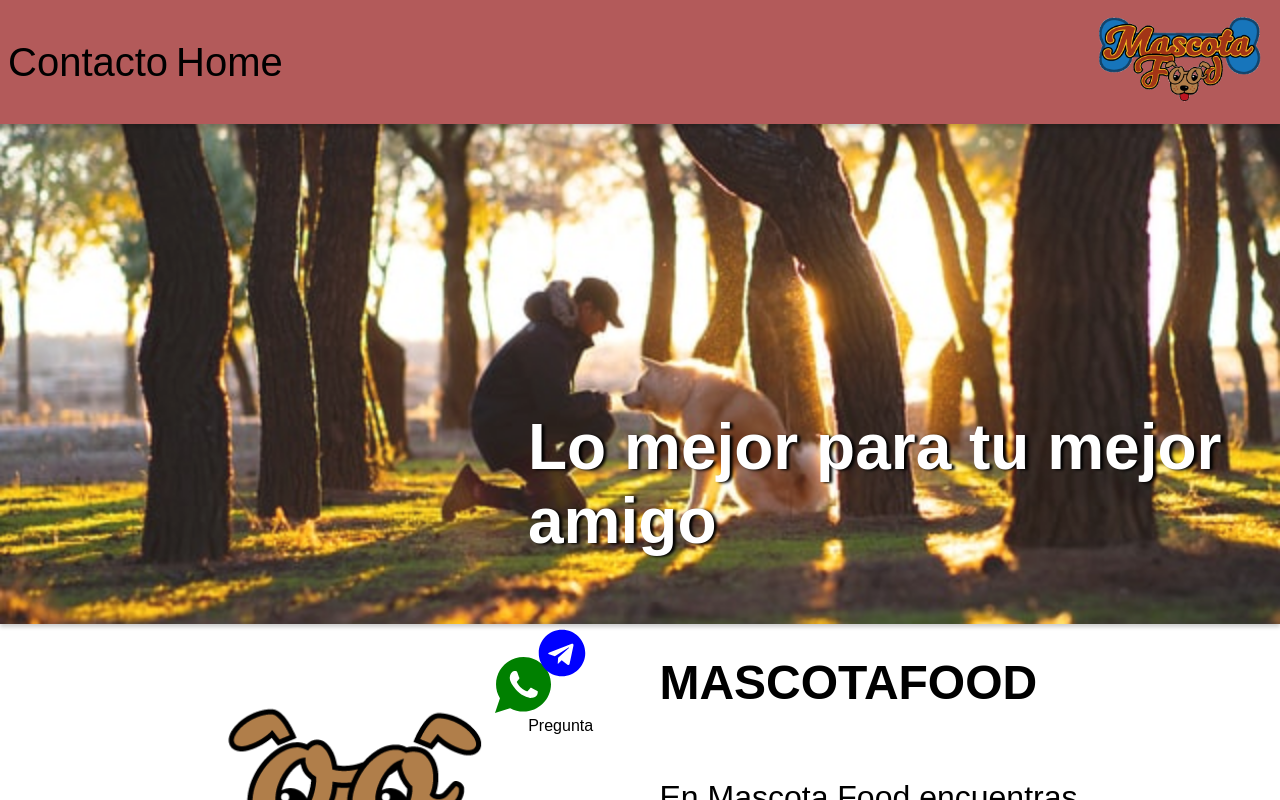
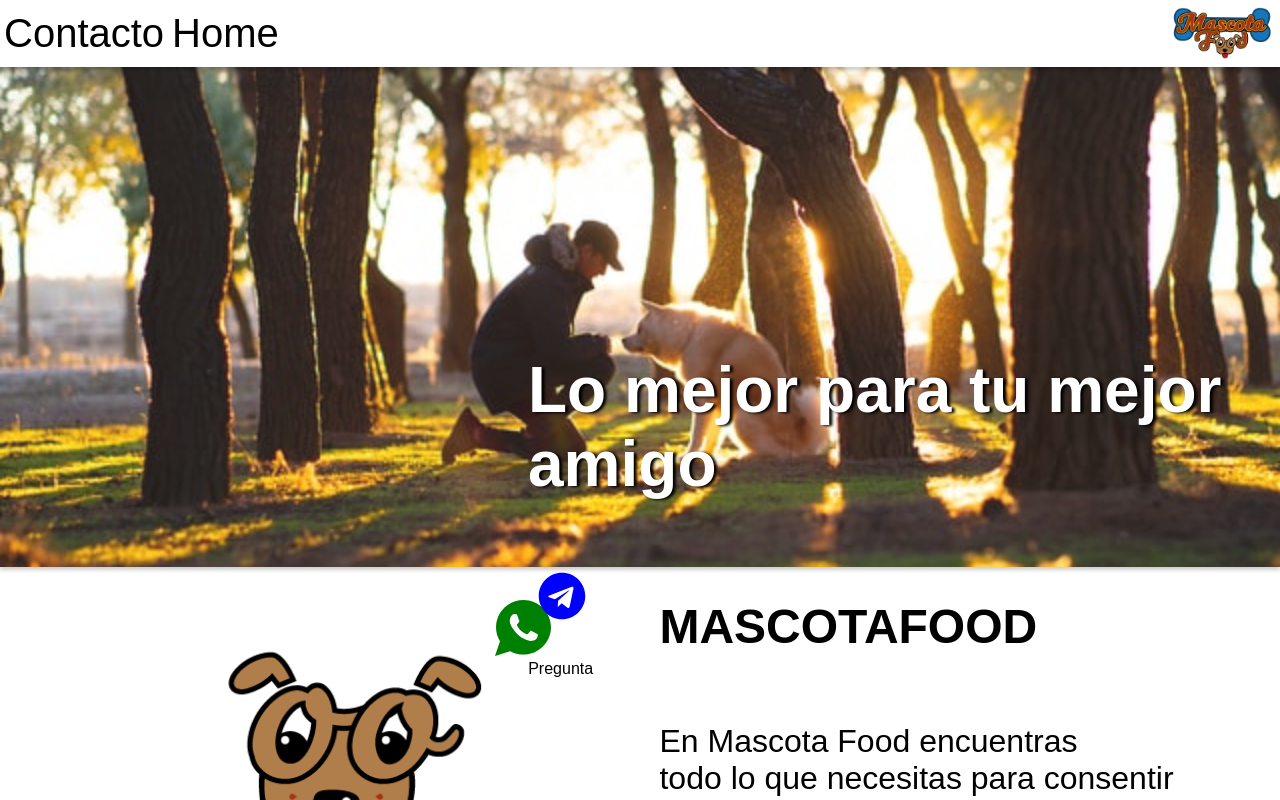
Before and after one commit to raulzarzadev/mascota-food, a Next.js app: page / in a window 1280 px wide. Shown: the top 800 px of the page. Built offline with nearby package versions, Linux system fonts and the light colour scheme; a web font is replaced by a local one.

Commit message:
header transparente

```diff
--- a/src/components/Button/Button.js
+++ b/src/components/Button/Button.js
@@ -1,10 +1,20 @@
-
 import s from './styles.module.css'
 
-export default function Button ({ Component, children, ...rest }) {
-  const WrapperComponent = (props) => Component ? <Component {...props}/> : <button {...props}/>
+export default function Button ({
+  Component,
+  fullwidth = false,
+  children,
+  ...rest
+}) {
+  const WrapperComponent = (props) =>
+    Component ? <Component {...props} /> : <button {...props} />
+
   return (
-    <WrapperComponent className={s.button} {...rest}>
+    <WrapperComponent
+      {...rest}
+      fullwidth={fullwidth && 'true'}
+      className={s.button}
+    >
       {children}
     </WrapperComponent>
   )
--- a/src/components/Button/styles.module.css
+++ b/src/components/Button/styles.module.css
@@ -1,5 +1,4 @@
-
-.button{
+.button {
   background-color: transparent;
   border: none;
   padding: 0;
@@ -9,22 +8,25 @@
   color: inherit;
 }
 
-.button:hover{
+.button:hover {
   box-shadow: var(--shadow-2);
 }
 
 .button:active {
-    opacity: .7;
+  opacity: 0.7;
 }
-.button[icon]{
+.button[icon] {
   border-radius: 50%;
 }
-.button[p="1"]{
+.button[p='1'] {
   padding: var(--space-1);
 }
-.button[p="2"]{
+.button[p='2'] {
   padding: var(--space-2);
 }
-.button[p="3"]{
+.button[p='3'] {
   padding: var(--space-3);
 }
+.button[fullwidth="true"] {
+  width: 100%;
+}
--- a/src/components/Description/styles.module.css
+++ b/src/components/Description/styles.module.css
@@ -12,6 +12,9 @@
     justify-content: center;
     align-items: center;
     position: relative;
+}
+.description_left > img{
+    padding-top: 4rem;
 }
 .icon {
 
@@ -69,4 +72,7 @@
     .description > div {
         width: 50%;
     }
+    .description_left > img{
+        padding-top: 0;
+    }
 }
--- a/src/components/Header/Header.js
+++ b/src/components/Header/Header.js
@@ -18,7 +18,7 @@
   return (
     <header className={s.header}>
       <div className={s.side_menu}>
-        <Button onClick={handleSetSidebar}>
+        <Button onClick={handleSetSidebar} >
           <AiOutlineMenuUnfold fontSize="49px" />
         </Button>
         <div
@@ -26,7 +26,7 @@
           className={s.sidebar}
         >
           <div className={s.menu_button}>
-            <Button onClick={handleSetSidebar}>
+            <Button onClick={handleSetSidebar} fullwidth>
               <AiOutlineMenuFold fontSize="49px" />
             </Button>
           </div>
@@ -52,20 +52,18 @@
         <nav className={s.top_nav}>
           <ul>
             <li>
-              <Link href='/'>Contacto</Link>
+              <Link href="/">Contacto</Link>
             </li>
             <li>
-              <Link href='/'>Home</Link>
+              <Link href="/">Home</Link>
             </li>
           </ul>
         </nav>
       </div>
 
-      <div className={s.icon_cont}>
-        <Link href="/">
-          <img src={'/LogoMascotaFood.gif'} className={s.icon} />
-        </Link>
-      </div>
+      <Link href="/">
+        <img width="120" src={'/LogoMascotaFood.gif'} className={s.icon} />
+      </Link>
     </header>
   )
 }
--- a/src/components/Header/styles.module.css
+++ b/src/components/Header/styles.module.css
@@ -10,23 +10,17 @@
   display: flex;
   justify-content:space-between;
   align-items: center;
-  padding: 4px;
-  background-color: var(--bgLight);
+  background-color: rgba(255, 255, 255, 0.322);
   box-shadow:  var(--shadow-1);
   z-index: 1;
 
 }
-.icon_cont {
- opacity: 1;
-}
-.icon {
-  width: 200px;
-  height: 112px;
 
-}
+
+
 
 .menu_button{
-  min-height: 120px;
+  min-height: 70px;
   border: 1px solid;
   display: flex;
   align-items: center;
@@ -50,10 +44,10 @@
 
 
 .top_nav > ul{
-
 display: none;
 justify-content: center;
 }
+
 .top_nav li {
   padding: 4px;
   font-size: 2.5rem;
--- a/src/components/Link/styles.module.css
+++ b/src/components/Link/styles.module.css
@@ -3,6 +3,8 @@
     width: 100%;
     height: 100%;
     cursor: pointer;
+    display: flex;
+    width: auto;
 
 }
 
--- a/src/components/Location/styles.module.css
+++ b/src/components/Location/styles.module.css
@@ -14,10 +14,10 @@
 }
 
 .address {
-    font-size: 2.5rem;
+    font-size: 2rem;
 }
 .contacts {
-    font-size: 2rem;
+    font-size: 1.5rem;
 }
 
 @media (min-width:600px) {
```
Lines whose indentation alone changed are shown as unchanged.
